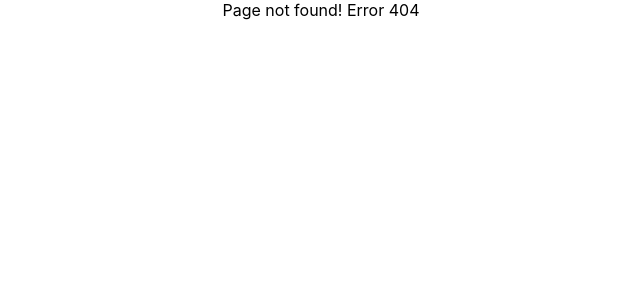
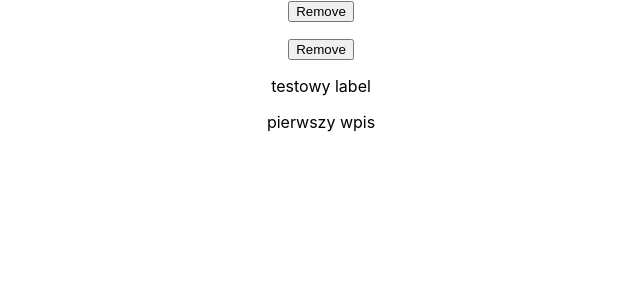
Before and after one commit to JankowRepo/SH_ReactProject_Fakultet, a React (Create React App) app in the folder Node_podstawy/app/: page /todos in a window 1280 px wide. Before the commit this address had no page. Shown: the top 300 px of the page, without its empty margins (319-959 px from the left). Built offline with nearby package versions, Linux system fonts and the light colour scheme.

Commit message:
Notatki wykład nr6

```diff
--- a/Node_podstawy/app/src/App.tsx
+++ b/Node_podstawy/app/src/App.tsx
@@ -1,12 +1,14 @@
 import React from 'react';
 import {Switch, Route, BrowserRouter} from "react-router-dom";
 import {Provider} from "react-redux";
+
 import Movie from './views/movie/Movie';
 import Home from './views/home/Home';
 import Page404 from "./views/404page/Page404";
 import store from "./store";
 
 import './App.css';
+import TodoPanel from "./views/todoPanel/TodoPanel";
 
 const App=()=>{
     return (
@@ -16,6 +18,7 @@ const App=()=>{
                     <Switch>
                         <Route path="/movie/:id" component={Movie} />
                         <Route path="/" component={Home} exact/>
+                        <Route path="/todos" component={TodoPanel}/>
                         <Route path="*" component={Page404} />
                     </Switch>
                 </Provider>
--- /dev/null
+++ b/Node_podstawy/app/src/hooks/useAction.ts
@@ -0,0 +1,7 @@
+import React from "react";
+import {getAction} from "../store/actions";
+
+export const useAction=<T extends any>(Action: new() =>T)=>{
+    const {current}=React.useRef(getAction(Action));
+    return current;
+}
--- /dev/null
+++ b/Node_podstawy/app/src/services/todo.service.ts
@@ -0,0 +1,18 @@
+import {Todo} from "../store/reducers/todos.reducer";
+import {todosActions} from "../store/actions/todos.actions";
+import store from "../store";
+
+export class TodoService{
+    setNewTodo(todo: Todo){
+        store.dispatch(todosActions.setNewTodo(todo))
+    }
+    setTodoDone(todo: Todo) {
+        store.dispatch(todosActions.setTodoDone(todo.id))
+    }
+    setDeleteTodo(todo:Todo){
+        store.dispatch(todosActions.setDeleteTodo(todo))
+    }
+
+
+
+}
--- /dev/null
+++ b/Node_podstawy/app/src/store/actions/index.ts
@@ -0,0 +1,10 @@
+const context=new Map();
+
+export const getAction =<T extends any> (Action: new ()=>T): T=>{
+    if(context.has(Action)){
+        return context.get(Action);
+    }
+    const action=new Action();
+    context.set(Action, action);
+    return action
+}
--- /dev/null
+++ b/Node_podstawy/app/src/store/selectors/todo.selector.ts
@@ -0,0 +1,12 @@
+import {createSelector} from "reselect";
+import {StoreState} from "../store";
+
+const todoSelector={
+    getAll: createSelector(
+    (state: StoreState)=>state.todos,
+    todos=>todos.list,
+    )
+};
+
+
+export  default  todoSelector
--- /dev/null
+++ b/Node_podstawy/app/src/views/todoPanel/TodoPanel.tsx
@@ -0,0 +1,41 @@
+import React from 'react'
+import {useAction} from "../../hooks/useAction";
+import {TodoService} from "../../services/todo.service";
+import {useSelector} from "react-redux";
+import { Todo} from "../../store/reducers/todos.reducer";
+import todoSelector from "../../store/selectors/todo.selector";
+
+const TodoPanel=()=>{
+    const todoActions =useAction(TodoService)
+    const todos=useSelector(todoSelector.getAll);
+
+    React.useEffect(()=>{
+        todoActions.setNewTodo(
+        {
+            id: 123,
+            label:'testowy label',
+            done:false,
+            description:'pierwszy wpis',
+        }
+    );
+    },[])
+
+    const deleteTodo=(todo:Todo)=>{
+        todoActions.setDeleteTodo(todo);
+    }
+
+    return (
+        <div>
+            {todos.map((todo,index)=>(
+                <div key={index}>
+                    <button onClick={()=> deleteTodo(todo)}>Remove</button>
+                    <p>{todo.label}</p>
+                    <p>{todo.done}</p>
+                    <p>{todo.description}</p>
+                </div>
+            ))}
+        </div>
+    );
+}
+
+export default TodoPanel
```
